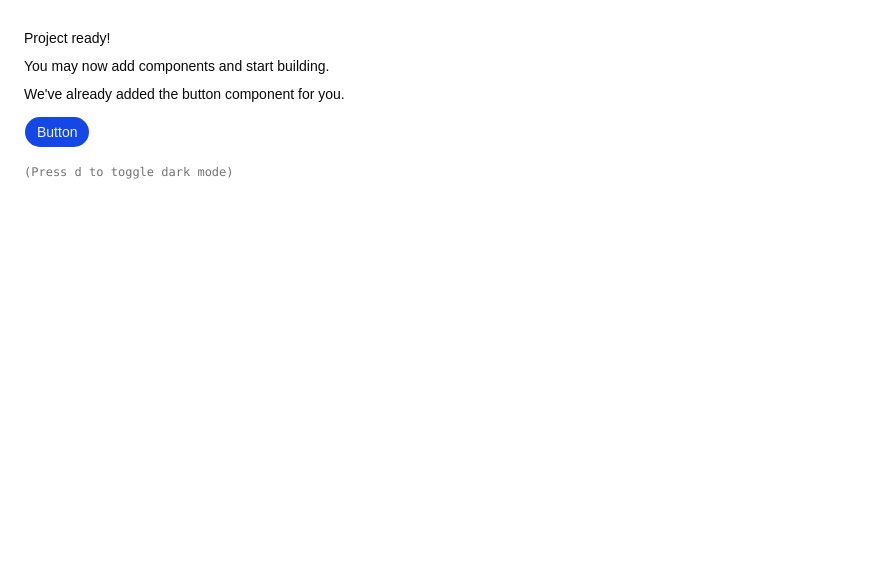
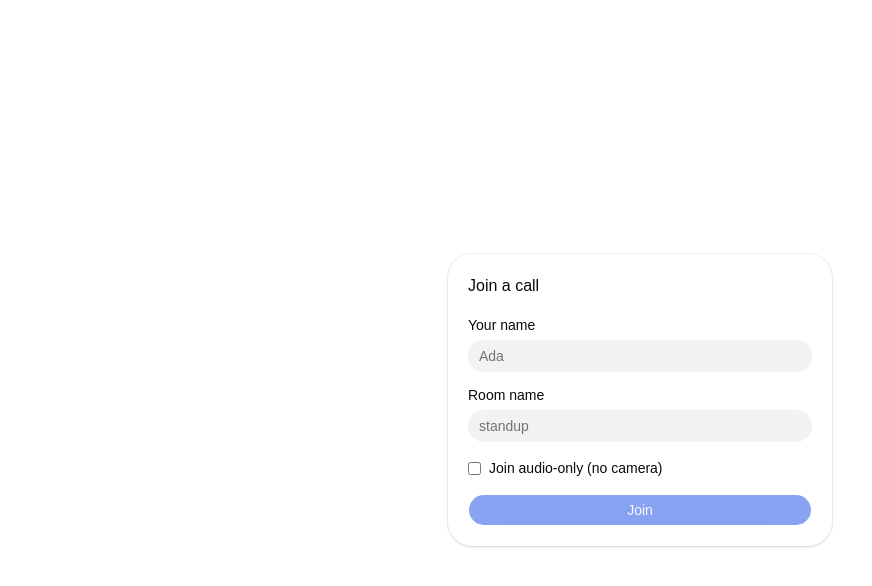
Before and after one commit to Ali747711/TwillioChat, a React (Vite) app in the folder frontend/: page / in a window 1280 px wide. Shown: the top 586 px of the page, without its empty margins (0-872 px from the left). Built offline with nearby package versions, Linux system fonts and the light colour scheme; no server answers.

Commit message:
feat(frontend): add lobby screen and app wiring

```diff
--- a/frontend/src/App.tsx
+++ b/frontend/src/App.tsx
@@ -1,21 +1,22 @@
-import { Button } from "@/components/ui/button"
+import { useState } from 'react'
+import { Lobby } from '@/components/Lobby'
+import { useRoom } from '@/hooks/useRoom'
 
 export function App() {
-  return (
-    <div className="flex min-h-svh p-6">
-      <div className="flex max-w-md min-w-0 flex-col gap-4 text-sm leading-loose">
-        <div>
-          <h1 className="font-medium">Project ready!</h1>
-          <p>You may now add components and start building.</p>
-          <p>We&apos;ve already added the button component for you.</p>
-          <Button className="mt-2">Button</Button>
-        </div>
-        <div className="font-mono text-xs text-muted-foreground">
-          (Press <kbd>d</kbd> to toggle dark mode)
-        </div>
-      </div>
-    </div>
-  )
+  const { status, error, join } = useRoom()
+  const [identity, setIdentity] = useState('')
+
+  const handleJoin = (name: string, roomName: string, withVideo: boolean) => {
+    setIdentity(name)
+    join(name, roomName, withVideo)
+  }
+
+  // Temporary: log who is joining until the Room screen exists (Task 13).
+  if (status === 'connected') {
+    return <div className="p-6">Connected as {identity}. Room UI arrives in Task 13.</div>
+  }
+
+  return <Lobby onJoin={handleJoin} connecting={status === 'connecting'} error={error} />
 }
 
 export default App
--- /dev/null
+++ b/frontend/src/components/Lobby.tsx
@@ -0,0 +1,63 @@
+import { useState } from 'react'
+import { Button } from '@/components/ui/button'
+import { Card, CardContent, CardHeader, CardTitle } from '@/components/ui/card'
+import { Input } from '@/components/ui/input'
+import { Label } from '@/components/ui/label'
+
+interface LobbyProps {
+  onJoin: (identity: string, room: string, withVideo: boolean) => void
+  connecting: boolean
+  error: string | null
+}
+
+export function Lobby({ onJoin, connecting, error }: LobbyProps) {
+  const [identity, setIdentity] = useState('')
+  const [room, setRoom] = useState('')
+  const [audioOnly, setAudioOnly] = useState(false)
+  const canJoin = identity.trim() !== '' && room.trim() !== '' && !connecting
+
+  return (
+    <div className="flex min-h-svh items-center justify-center p-6">
+      <Card className="w-full max-w-sm">
+        <CardHeader>
+          <CardTitle>Join a call</CardTitle>
+        </CardHeader>
+        <CardContent className="flex flex-col gap-4">
+          <div className="flex flex-col gap-2">
+            <Label htmlFor="name">Your name</Label>
+            <Input
+              id="name"
+              value={identity}
+              onChange={(e) => setIdentity(e.target.value)}
+              placeholder="Ada"
+            />
+          </div>
+          <div className="flex flex-col gap-2">
+            <Label htmlFor="room">Room name</Label>
+            <Input
+              id="room"
+              value={room}
+              onChange={(e) => setRoom(e.target.value)}
+              placeholder="standup"
+            />
+          </div>
+          <label className="flex items-center gap-2 text-sm">
+            <input
+              type="checkbox"
+              checked={audioOnly}
+              onChange={(e) => setAudioOnly(e.target.checked)}
+            />
+            Join audio-only (no camera)
+          </label>
+          {error && <p className="text-sm text-destructive">{error}</p>}
+          <Button
+            disabled={!canJoin}
+            onClick={() => onJoin(identity.trim(), room.trim(), !audioOnly)}
+          >
+            {connecting ? 'Joining…' : 'Join'}
+          </Button>
+        </CardContent>
+      </Card>
+    </div>
+  )
+}
```
